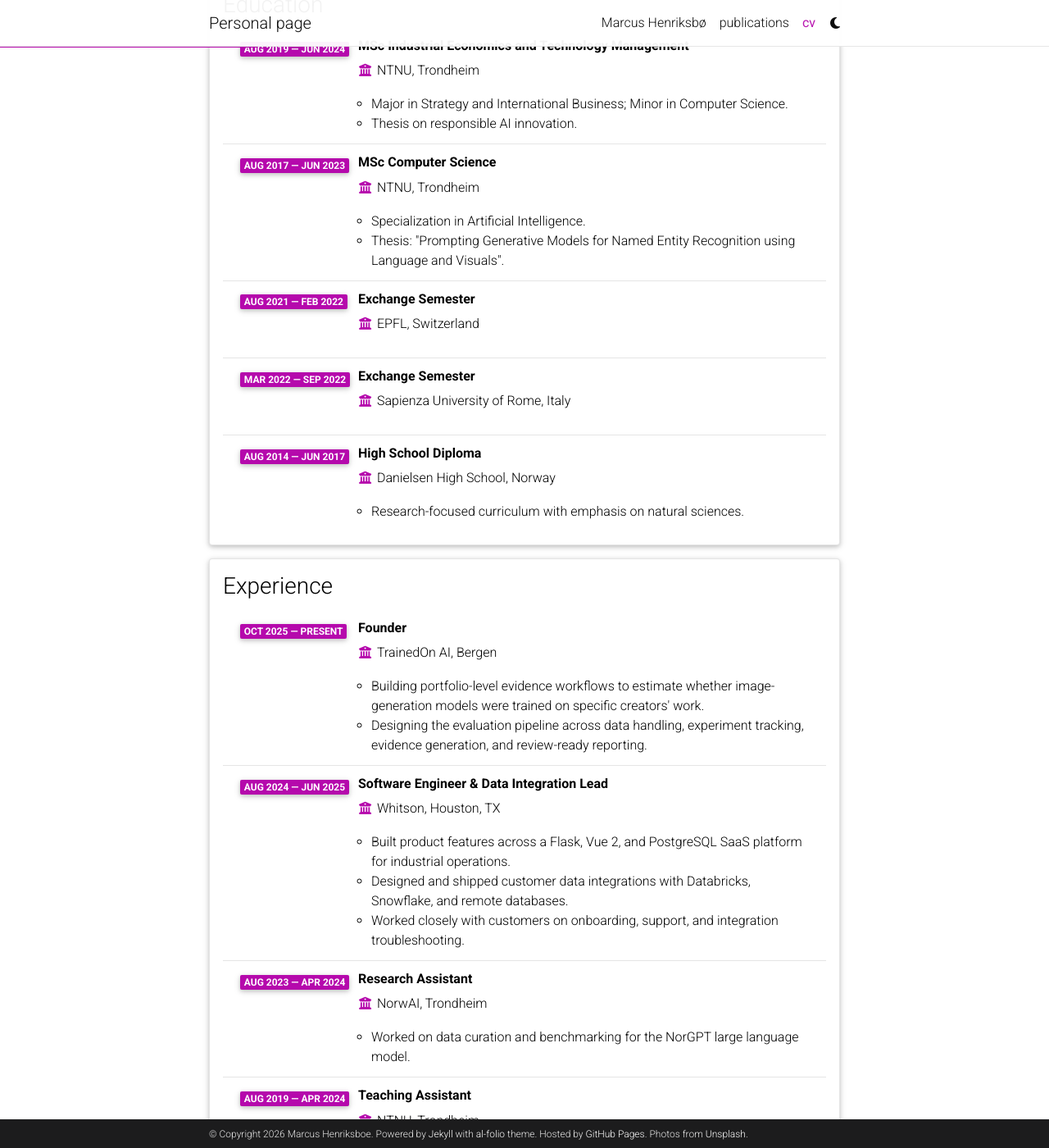
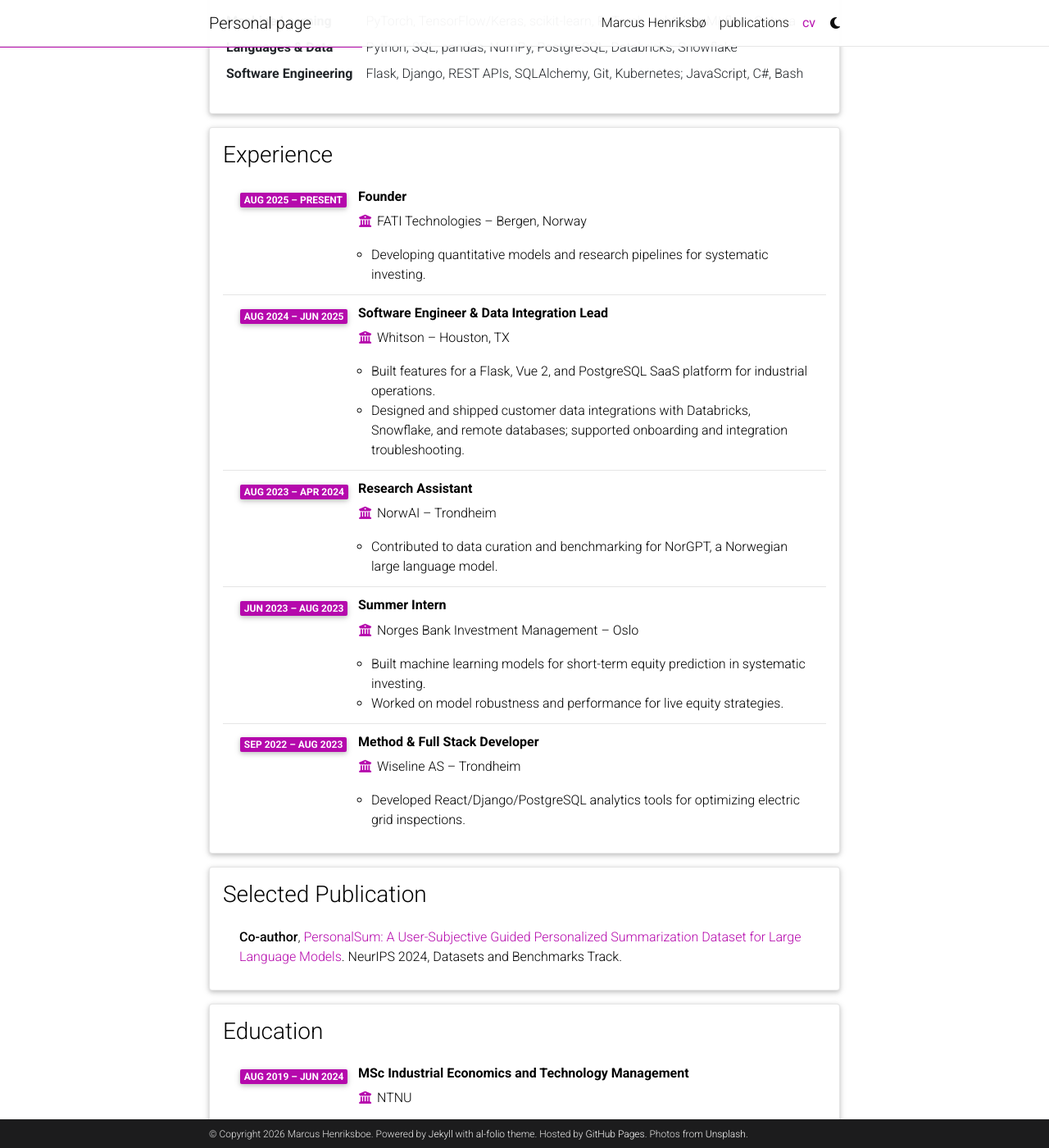
Before and after one commit to Marcusntnu/Marcusntnu.github.io, a Jekyll site: the page built from _pages/cv.md, in a window 1280 px wide and 1400 px high, scrolled down 821 px. Shown: the whole window at 82% size. Built offline with Jekyll 4.4.1, drawn with Linux system fonts in a browser that asks for light colours; comment, search, counter and statistics services are not loaded; a style sheet for code colours, icons or effects is not loaded; some of the changed text lies outside the part shown.

Commit message:
Sync ML-focused CV across LaTeX, website and PDF

```diff
--- a/_data/cv.yml
+++ b/_data/cv.yml
@@ -1,143 +1,125 @@
+# CV content mirrored from cv/main.tex; see cv/README.md.
+---
 - title: Profile
   type: map
   contents:
-    - name: Summary
-      value: "Integrated master's degrees in Computer Science (AI) and Industrial Economics & Technology Management from NTNU, with experience across machine learning, quantitative research, full-stack product engineering, and data integrations. Currently working on a stealth quantitative finance project focused on systematic investing. Leadership experience from ISFiT and Revolve NTNU."
-
+  - name: Summary
+    value: Machine learning and software engineer with experience in language model
+      evaluation, equity prediction, and data pipelines. Two master's degrees from
+      NTNU in Computer Science (AI) and Industrial Economics and Technology Management;
+      co-author of a NeurIPS 2024 paper.
+- title: Technical Skills
+  type: map
+  contents:
+  - name: Machine Learning
+    value: PyTorch, TensorFlow/Keras, scikit-learn, PyTorch Lightning, MLflow, Optuna
+  - name: Languages & Data
+    value: Python, SQL, pandas, NumPy, PostgreSQL, Databricks, Snowflake
+  - name: Software Engineering
+    value: Flask, Django, REST APIs, SQLAlchemy, Git, Kubernetes; JavaScript, C#,
+      Bash
+- title: Experience
+  type: time_table
+  contents:
+  - title: Founder
+    institution: FATI Technologies – Bergen, Norway
+    year: Aug 2025 – Present
+    description:
+    - Developing quantitative models and research pipelines for systematic investing.
+  - title: Software Engineer & Data Integration Lead
+    institution: Whitson – Houston, TX
+    year: Aug 2024 – Jun 2025
+    description:
+    - Built features for a Flask, Vue 2, and PostgreSQL SaaS platform for industrial
+      operations.
+    - Designed and shipped customer data integrations with Databricks, Snowflake,
+      and remote databases; supported onboarding and integration troubleshooting.
+  - title: Research Assistant
+    institution: NorwAI – Trondheim
+    year: Aug 2023 – Apr 2024
+    description:
+    - Contributed to data curation and benchmarking for NorGPT, a Norwegian large
+      language model.
+  - title: Summer Intern
+    institution: Norges Bank Investment Management – Oslo
+    year: Jun 2023 – Aug 2023
+    description:
+    - Built machine learning models for short-term equity prediction in systematic
+      investing.
+    - Worked on model robustness and performance for live equity strategies.
+  - title: Method & Full Stack Developer
+    institution: Wiseline AS – Trondheim
+    year: Sep 2022 – Aug 2023
+    description:
+    - Developed React/Django/PostgreSQL analytics tools for optimizing electric grid
+      inspections.
+- title: Selected Publication
+  type: list
+  contents:
+  - '<strong>Co-author</strong>, <a href="https://arxiv.org/abs/2410.03905">PersonalSum:
+    A User-Subjective Guided Personalized Summarization Dataset for Large Language
+    Models</a>. NeurIPS 2024, Datasets and Benchmarks Track.'
 - title: Education
   type: time_table
   contents:
-    - title: MSc Industrial Economics and Technology Management
-      institution: NTNU, Trondheim
-      year: Aug 2019 — Jun 2024
-      description:
-        - "Major in Strategy and International Business; Minor in Computer Science."
-        - 'Thesis on responsible AI innovation.'
-    - title: MSc Computer Science
-      institution: NTNU, Trondheim
-      year: Aug 2017 — Jun 2023
-      description:
-        - Specialization in Artificial Intelligence.
-        - 'Thesis: "Prompting Generative Models for Named Entity Recognition using Language and Visuals".'
-    - title: Exchange Semester
-      institution: EPFL, Switzerland
-      year: Aug 2021 — Feb 2022
-    - title: Exchange Semester
-      institution: Sapienza University of Rome, Italy
-      year: Mar 2022 — Sep 2022
-    - title: High School Diploma
-      institution: Danielsen High School, Norway
-      year: Aug 2014 — Jun 2017
-      description:
-        - Research-focused curriculum with emphasis on natural sciences.
-
-- title: Experience
+  - title: MSc Industrial Economics and Technology Management
+    institution: NTNU
+    year: Aug 2019 – Jun 2024
+    description:
+    - Strategy and International Business; minor in Computer Science. Thesis on responsible
+      AI innovation.
+  - title: MSc Computer Science
+    institution: NTNU
+    year: Aug 2017 – Jun 2023
+    description:
+    - 'Specialization in Artificial Intelligence. Thesis: <em>Prompting Generative
+      Models for Named Entity Recognition using Language and Visuals</em>; nominated
+      for best AI thesis.'
+  - title: Exchange
+    maindescription: EPFL, Switzerland (2021–2022); Sapienza University of Rome, Italy
+      (2022).
+- title: Earlier Internships
   type: time_table
   contents:
-    - title: Founder
-      institution: TrainedOn AI, Bergen
-      year: Oct 2025 — Present
-      description:
-        - Building portfolio-level evidence workflows to estimate whether image-generation models were trained on specific creators' work.
-        - Designing the evaluation pipeline across data handling, experiment tracking, evidence generation, and review-ready reporting.
-    - title: Software Engineer & Data Integration Lead
-      institution: Whitson, Houston, TX
-      year: Aug 2024 — Jun 2025
-      description:
-        - Built product features across a Flask, Vue 2, and PostgreSQL SaaS platform for industrial operations.
-        - Designed and shipped customer data integrations with Databricks, Snowflake, and remote databases.
-        - Worked closely with customers on onboarding, support, and integration troubleshooting.
-    - title: Research Assistant
-      institution: NorwAI, Trondheim
-      year: Aug 2023 — Apr 2024
-      description:
-        - Worked on data curation and benchmarking for the NorGPT large language model.
-    - title: Teaching Assistant
-      institution: NTNU, Trondheim
-      year: Aug 2019 — Apr 2024
-      description:
-        - "Guided students and graded coursework (~100–120 hrs/semester)."
-        - "Courses: TDT4171 AI Methods, TDT4259 Data Science, TDT4137 Cognitive Architectures, TDT4310 NLP, TDT4127 Programming, TTM4100 Networks, TIØ4295 Managerial Economics."
-    - title: Method & Full Stack Developer
-      institution: Wiseline AS, Trondheim
-      year: Sep 2022 — Aug 2023
-      description:
-        - Developed React/Django/PostgreSQL analytics tools for electric grid inspection optimization.
-
-- title: Internships
+  - title: Customer Success Intern
+    institution: Cognite – Oslo
+    year: Jun 2021 – Aug 2021
+    description:
+    - Contributed to customer onboarding and technical consulting for a DataOps platform.
+  - title: Developer Intern
+    institution: Mnemonic AS – Oslo
+    year: Jun 2020 – Jul 2020
+    description:
+    - Created Python pipelines and data-streaming tools for cybersecurity insights.
+  - title: Developer Intern
+    institution: Buypass AS – Oslo
+    year: Jun 2019 – Aug 2019
+    description:
+    - Built a FIDO2 passwordless authentication demo in Java/JavaScript, with backend
+      services and CI/CD.
+- title: Teaching and Leadership
   type: time_table
   contents:
-    - title: Summer Intern
-      institution: Norges Bank Investment Management, Oslo
-      year: Jun 2023 — Aug 2023
-      description:
-        - Worked on systematic investing problems at NBIM, the Norwegian sovereign wealth fund.
-        - Built short-term equity prediction models using machine learning.
-        - Improved robustness and performance of modeling in live equity strategies.
-    - title: Customer Success Intern
-      institution: Cognite, Oslo
-      year: Jun 2021 — Aug 2021
-      description:
-        - Contributed to onboarding and technical consulting for a DataOps platform during its beta phase at Norwegian tech unicorn Cognite.
-    - title: Developer Intern
-      institution: Mnemonic AS, Oslo
-      year: Jun 2020 — Jul 2020
-      description:
-        - Created Python pipelines and data-streaming tools for cybersecurity insights.
-    - title: Developer Intern
-      institution: Buypass AS, Oslo
-      year: Jun 2019 — Aug 2019
-      description:
-        - Built a FIDO2-based passwordless authentication demo in Java/JS.
-        - Established backend service and CI/CD setup.
-
-- title: Leadership & Extracurriculars
-  type: time_table
-  contents:
-    - title: Chairman
-      institution: ISFiT Foundation, Trondheim
-      year: Jun 2021 — Jun 2023
-      description:
-        - Led ISFiT — the world's largest international student festival (~500 volunteers) focused on dialogue, cultural exchange, and peace.
-        - Oversaw strategic governance and continuity.
-    - title: Board Member & Section Lead
-      institution: ISFiT 2021, Trondheim
-      year: Sep 2019 — Jun 2021
-      description:
-        - Led 5 core teams (Finance, IT, HR, Events, Economics).
-        - Directed operations for a globally recognized student organization.
-    - title: Chief of Software
-      institution: Revolve NTNU, Trondheim
-      year: May 2019 — Jun 2020
-      description:
-        - Led 6 developers building telemetry systems for electric/autonomous Formula Student cars.
-        - Revolve ranked top 1% globally in student racing.
-    - title: Full Stack Developer
-      institution: Goalkeeper, Trondheim
-      year: Nov 2018 — Sep 2019
-      description:
-        - Developed a social fitness platform in the MERN stack.
-    - title: Deputy Chair & Co-founder
-      institution: NTNUI Chess, Trondheim
-      year: Jun 2019 — Mar 2020
-      description:
-        - Founded the university's official chess club under Norway's largest student sports association.
-    - title: Member
-      institution: Effective Altruism NTNU, Trondheim
-      year: Sep 2020 — Jun 2024
-      description:
-        - Participated in projects, reading groups, and discussions on maximizing global impact through evidence-based reasoning.
-
-- title: Technologies
-  type: list
-  contents:
-    - "Languages: Python, C#, JavaScript, SQL, Bash, HTML/CSS"
-    - "Frameworks/Tools: Flask, Django, Vue 2, React, PostgreSQL, MongoDB, Databricks, Snowflake, RabbitMQ, Kubernetes, Git"
-    - "ML & Data Science: PyTorch, TensorFlow/Keras, scikit-learn, PyTorch Lightning, MLflow, Optuna, pandas, NumPy, SQLAlchemy"
-
-- title: Honors & Awards
-  type: time_table
-  contents:
-    - title: Winner, Gründerskolen VR Case
-      institution: Innovation Norway Entrepreneurship Program
-      year: 2018
+  - title: Teaching Assistant
+    institution: NTNU – Trondheim
+    year: Aug 2019 – Apr 2024
+    description:
+    - Taught and graded coursework in AI Methods, Data Science, NLP, Cognitive Architectures,
+      Programming, Networks, and Managerial Economics.
+  - title: Chairman
+    institution: ISFiT Foundation – Trondheim
+    year: Jun 2021 – Jun 2023
+    description:
+    - Oversaw strategic governance and continuity for an international student festival
+      with approximately 500 volunteers.
+  - title: Board Member & Section Lead
+    institution: ISFiT 2021 – Trondheim
+    year: Sep 2019 – Jun 2021
+    description:
+    - Led five teams covering Finance, IT, HR, Events, and Economics.
+  - title: Chief of Software
+    institution: Revolve NTNU – Trondheim
+    year: May 2019 – Jun 2020
+    description:
+    - Led six developers building telemetry systems for electric and autonomous Formula
+      Student cars.
```
Also changed, not shown: cv/README.md (added, +18 -0 lines), 3 other files.
